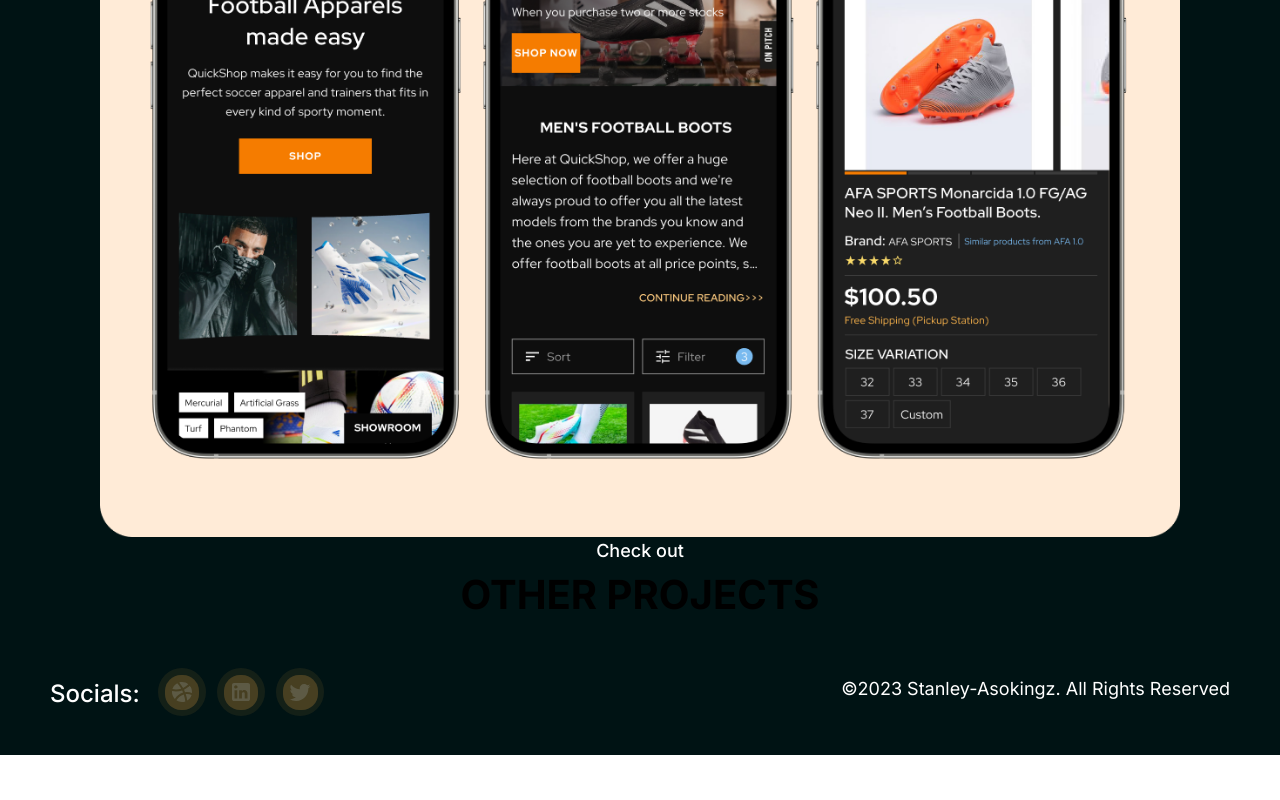
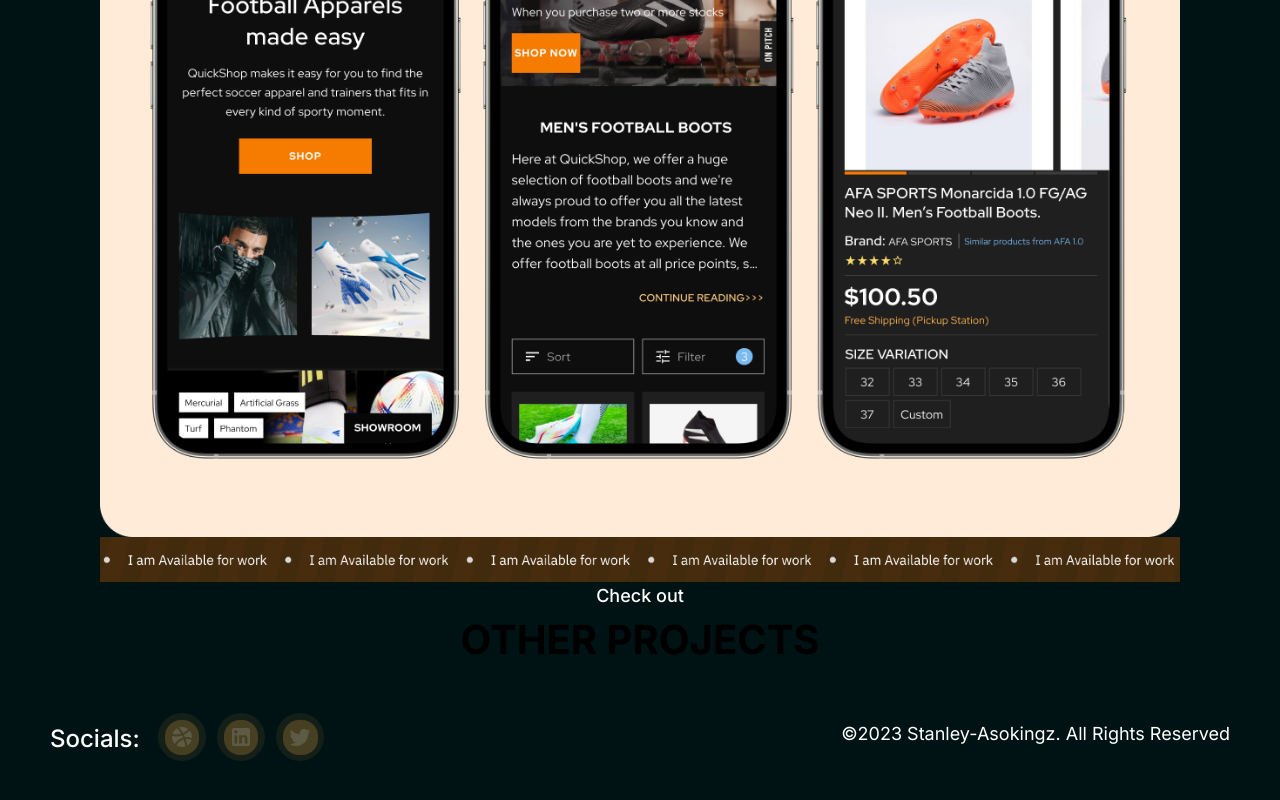
Before and after one commit to Maxwell011/portfolio-design, a Next.js app: page /Quickshop in a window 1280 px wide. Shown: the part 3632-4432 px from the top of the page. Before the commit the page ends 4387 px from the top, so only its background shows below. Built offline with nearby package versions, Linux system fonts and the light colour scheme.

Commit message:
Add Available component to QuickShop page

```diff
--- a/src/app/Quickshop/page.tsx
+++ b/src/app/Quickshop/page.tsx
@@ -1,5 +1,6 @@
 import Image from "next/image";
 import Chain from "../svg/chain";
+import Available from "../components/Available";
 
 export default function QuickShop() {
   return (
@@ -82,6 +83,7 @@ export default function QuickShop() {
           alt="Mobile screen image"
           className=""
         />
+        <Available />
         <h3 className="text-lg font-medium text-white">Check out</h3>
         <h3 className="text-[40px] font-bold uppercase">other projects</h3>
       </section>
```
